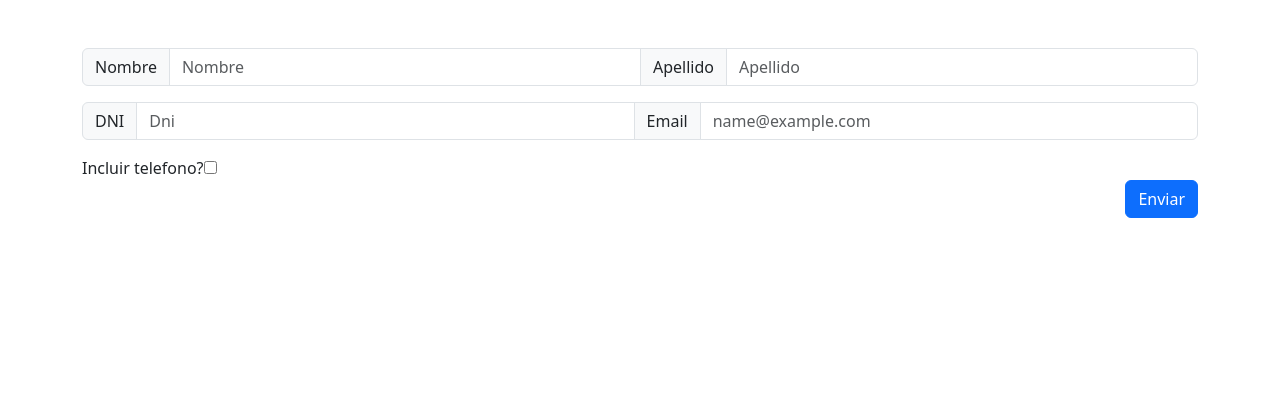
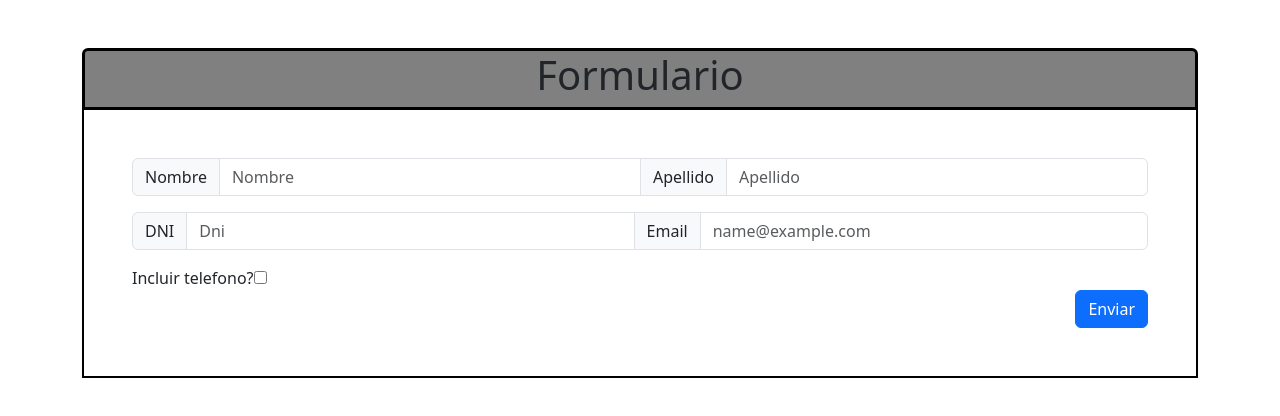
Before and after one commit to NahuFed/TP-React-Ejercicio-8, a React (Vite) app: page / in a window 1280 px wide. Shown: the top 416 px of the page. Built offline with nearby package versions, Linux system fonts and the light colour scheme.

Commit message:
cambiado maquetado, agregado bg a titulo

```diff
--- a/src/components/Formulario.jsx
+++ b/src/components/Formulario.jsx
@@ -34,9 +34,12 @@ const Formulario = () => {
 
   const incluirTelefono = watch("incluirTelefono");
   return (
-    <div>
-      <Form onSubmit={handleSubmit(onSubmit)}>
+    <>
+      <Form onSubmit={handleSubmit(onSubmit) }>
+
         <TituloFormulario></TituloFormulario>
+        <div className="p-5 border border-2  border-top-0 border-black ">
+
 
         <InputGroup className="mb-3">
           <InputGroup.Text>Nombre</InputGroup.Text>
@@ -116,8 +119,9 @@ const Formulario = () => {
         {errors.dni && (
           <p className="error">El dni debe estar entre 1 y 80.000.000</p>
         )}
+        </div>
       </Form>
-    </div>
+    </>
   );
 };
 
--- a/src/components/TituloFormulario.jsx
+++ b/src/components/TituloFormulario.jsx
@@ -2,8 +2,8 @@ import React from 'react';
 
 const TituloFormulario = () => {
     return (
-        <div>
-
+        <div className='border border-black border-3 rounded-top' style={{background: "grey"}}>
+            <h1 className='text-center'>Formulario</h1>
         </div>
     );
 };
```
